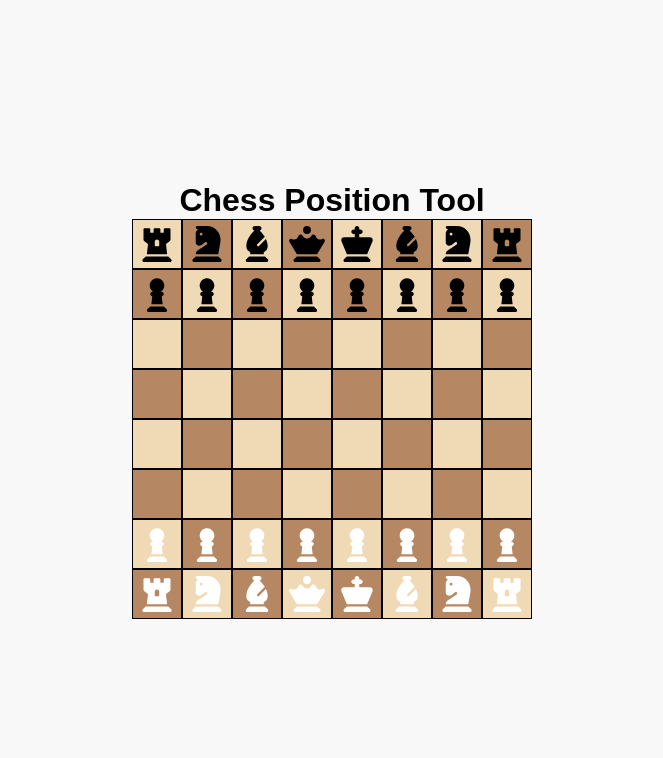
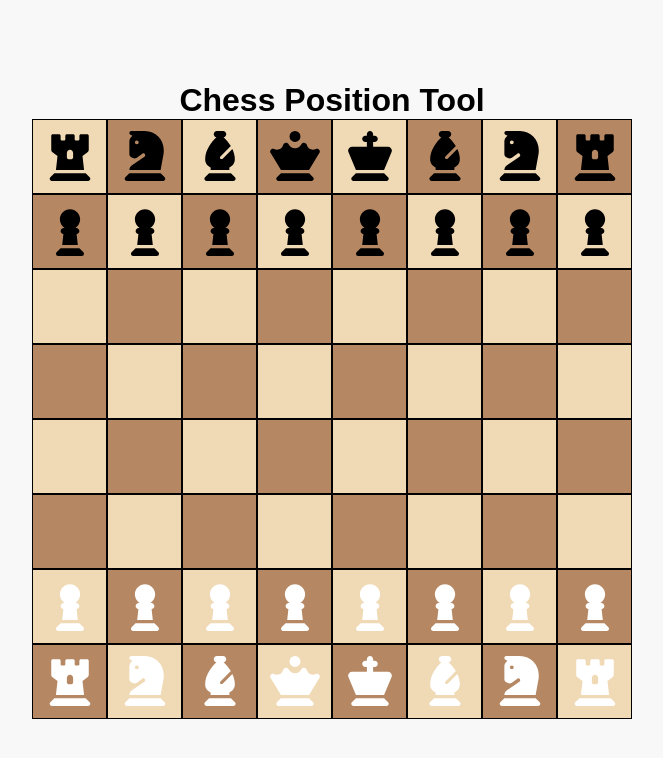
Before and after one commit to kraig-hebert/chess-position-tool, a React (Vite) app: page / in a window 1280 px wide. Shown: the top 758 px of the page, without its empty margins (308-971 px from the left). Built offline with nearby package versions, Linux system fonts and the light colour scheme.

Commit message:
changed size of board

```diff
--- a/src/components/board/boardStyles.css
+++ b/src/components/board/boardStyles.css
@@ -17,15 +17,11 @@
 
 .board {
   display: grid;
-  grid-template-columns: repeat(8, 50px);
-  grid-template-rows: repeat(8, 50px);
-  width: 400px;
-  height: 400px;
+  grid-template-columns: repeat(8, 75px);
+  grid-template-rows: repeat(8, 75px);
 }
 
 .square {
-  width: 50px;
-  height: 50px;
   display: flex;
   align-items: center;
   justify-content: center;
@@ -42,7 +38,7 @@
 }
 
 .piece {
-  font-size: 36px;
+  font-size: 50px;
   user-select: none;
 }
 
```
